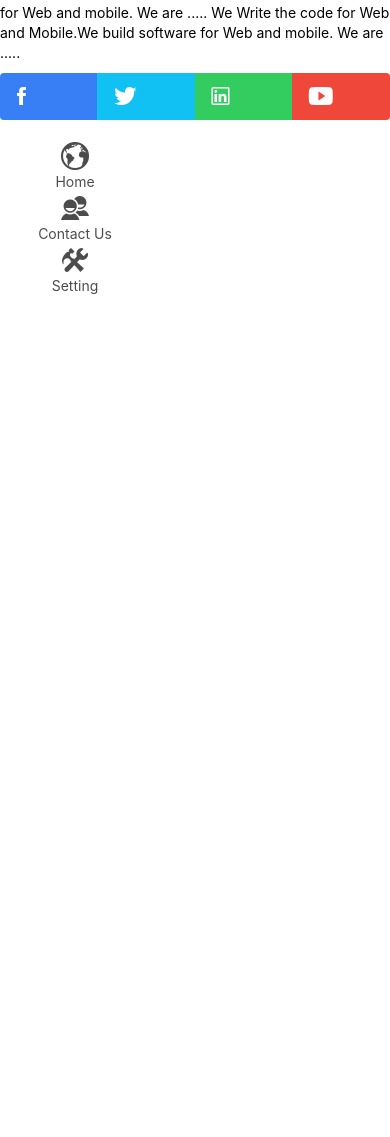
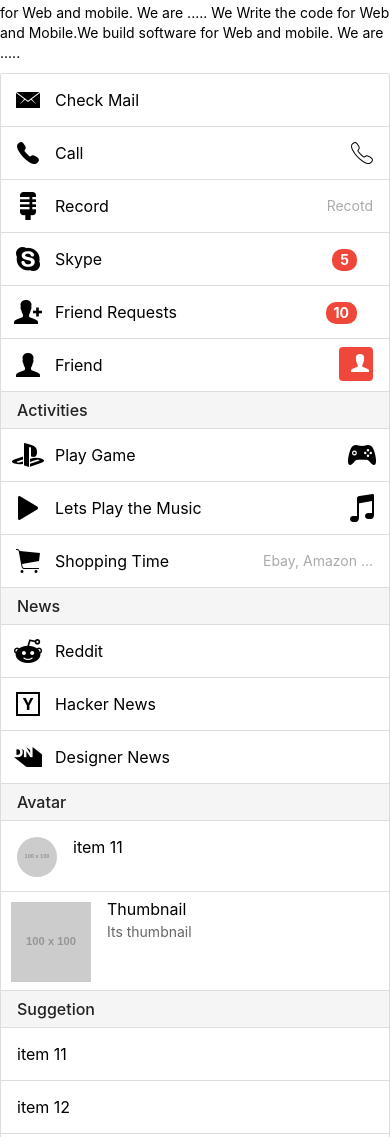
Before and after one commit to amritdeep/Leaning-Ionic, a website: page www/index.html in a window 390 px wide. Shown: the part 613-1750 px from the top of the page. Before the commit the page ends 909 px from the top, so only its background shows below. Drawn offline with Linux system fonts and the light colour scheme; some packages are replaced by stand-ins of ours; files that its build step writes are made by us from their sources; placeholder pictures from the web are drawn by us; files whose address does not match are found by name.

Commit message:
Play with css list

```diff
--- a/www/index.html
+++ b/www/index.html
@@ -55,6 +55,131 @@
         We Write the code for Web and Mobile.We build software for Web and mobile. We are .....
         </p>
 
+        <div class="list">
+          <a href="#" class="item item-icon-left">
+            <i class="icon ion-ios-email"></i>
+            Check Mail
+          </a>
+
+          <a href="#" class="item item-icon-left item-icon-right">
+            <i class="icon ion-ios-telephone"></i>
+            Call
+            <i class="icon ion-ios-telephone-outline"></i>
+          </a>
+
+          <a href="#" class="item item-icon-left">
+            <i class="icon ion-mic-c"></i>
+            Record
+            <span class="item-note">
+              Recotd
+            </span>
+          </a>
+
+          <a href="#" class="item item-icon-left">
+            <i class="icon ion-social-skype"></i>
+            Skype
+            <span class="badge badge-assertive">5</span>
+          </a>
+
+          <a href="#" class="item item-icon-left">
+            <i class="icon ion-person-add"></i>
+            Friend Requests
+            <span class="badge badge-assertive">10</span>
+
+          </a>
+
+          <a href="#" class="item item-icon-left item-button-right">
+           <i class="icon ion-person"></i>
+            Friend
+            <button class="button button-assertive">
+              <i class="icon ion-person"></i>
+            </button>
+          </a>
+
+          <div class="item item-divider">Activities</div>
+
+          <a href="#" class="item item-icon-left item-icon-right">
+            <i class="icon ion-playstation"></i>
+            Play Game
+            <i class="icon ion-ios-game-controller-b"></i>
+          </a>
+
+          <a href="#" class="item item-icon-left item-icon-right">
+            <i class="icon ion-play"></i>
+            Lets Play the Music
+            <i class="icon ion-music-note"></i>
+          </a>
+
+          <a href="#" class="item item-icon-left">
+            <i class="icon ion-ios-cart"></i>
+            Shopping Time
+            <span class="item-note">
+              Ebay, Amazon ...
+            </span>
+
+          </a>
+
+          <div class="item item-divider">News</div>
+
+          <a href="#" class="item item-icon-left">
+            <i class="icon ion-social-reddit"></i>
+            Reddit
+          </a>
+
+          <a href="#" class="item item-icon-left">
+            <i class="icon ion-social-hackernews-outline"></i>
+            Hacker News
+          </a>
+
+          <a href="#" class="item item-icon-left">
+            <i class="icon ion-social-designernews"></i>
+            Designer News
+          </a>
+
+          <div class="item item-divider">Avatar</div>
+
+          <a href="#" class="item item-avatar">
+            <img src="http://placehold.it/100x100s" alt="Avatar">
+            item 11
+
+          </a>
+
+          <a href="#" class="item item-thumbnail-left">
+            <img src="http://placehold.it/100x100s" alt="Avatar">
+            <h2>Thumbnail</h2>
+            <p>Its thumbnail</p>
+          </a>
+
+
+
+          <div class="item item-divider">Suggetion</div>
+
+          <a href="#" class="item">item 11</a>
+          <a href="#" class="item">item 12</a>
+          <a href="#" class="item">item 13</a>
+          <a href="#" class="item">item 14</a>
+          <a href="#" class="item">item 15</a>
+
+          <div class="item item-divider">NearBy</div>
+
+          <a href="#" class="item">item 16</a>
+          <a href="#" class="item">item 17</a>
+          <a href="#" class="item">item 18</a>
+          <a href="#" class="item">item 19</a>
+          <a href="#" class="item">item 20</a>
+
+
+          <div class="item item-divider">Setting</div>
+
+          <a href="#" class="item">item 26</a>
+          <a href="#" class="item">item 27</a>
+          <a href="#" class="item">item 28</a>
+          <a href="#" class="item">item 29</a>
+          <a href="#" class="item">item 30</a>
+        </div>
+
+
+
 
         <div class="button-bar">
           <button class="icon icon-left ion-social-facebook button button-positive"></button>
@@ -82,7 +207,7 @@
 
 <!--       <ion-footer-bar class="bar-positive">
         <h1 class="title">Footer</h1>
-      </ion-footer-bar>    -->
+      </ion-footer-bar> -->
 
 
     </ion-pane>
```
